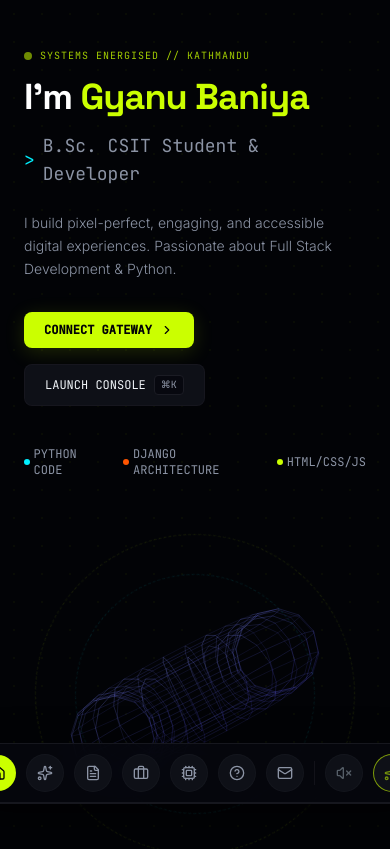
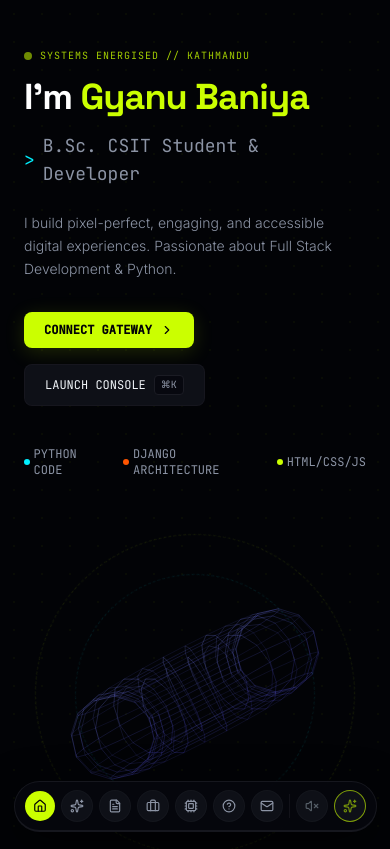
Before and after one commit to Anil-B331/portfolio-website, a React (Vite) app: page / in a window 390 px wide. Shown: the top 849 px of the page. Built offline with nearby package versions, Linux system fonts and the light colour scheme.

Commit message:
i just changed how nav doc looks in small sized devices

```diff
--- a/src/components/Dock.tsx
+++ b/src/components/Dock.tsx
@@ -35,13 +35,13 @@ export default function Dock({ onNavigate, onOpenCommand, activeSection }: DockP
   ];
 
   return (
-    <div className="fixed bottom-6 left-0 right-0 z-40 flex justify-center pointer-events-none p-4">
+    <div className="fixed bottom-3 sm:bottom-6 left-0 right-0 z-40 flex justify-center pointer-events-none px-2 sm:px-4">
       <motion.div
         id="floating-dock-container"
         initial={{ y: 20, opacity: 0 }}
         animate={{ y: 0, opacity: 1 }}
         transition={{ delay: 0.5, type: "spring", damping: 20, stiffness: 400 }}
-        className="pointer-events-auto bg-brand-dark/85 border border-brand-gray/80 backdrop-blur-md rounded-full px-4 py-2.5 flex items-center gap-2.5 md:gap-3.5 shadow-[0_12px_40px_rgba(0,0,0,0.6)] border-b-2"
+        className="pointer-events-auto bg-brand-dark/85 border border-brand-gray/80 backdrop-blur-md rounded-full px-2.5 py-2 flex items-center gap-1.5 sm:px-4 sm:py-2.5 sm:gap-2.5 md:gap-3.5 shadow-[0_12px_40px_rgba(0,0,0,0.6)] border-b-2 max-w-[calc(100vw-0.75rem)] overflow-x-auto no-scrollbar"
       >
         {/* Dock Items */}
         {dockItems.map((item, idx) => {
@@ -72,13 +72,13 @@ export default function Dock({ onNavigate, onOpenCommand, activeSection }: DockP
                   onNavigate(item.id);
                 }}
                 style={{ transform: `scale(${scale})` }}
-                className={`p-2.5 rounded-full flex items-center justify-center transition-all duration-150 relative ${
+                className={`p-2 rounded-full flex items-center justify-center transition-all duration-150 relative sm:p-2.5 ${
                   isActive
                     ? "bg-[#CBFF00] text-brand-black"
                     : "bg-brand-charcoal text-brand-neutral hover:text-[#ffffff] border border-brand-gray/50 hover:bg-brand-gray"
                 }`}
               >
-                <IconComp className="w-4 h-4" />
+                <IconComp className="w-3.5 h-3.5 sm:w-4 sm:h-4" />
 
                 {/* Soft glow on active */}
                 {isActive && (
@@ -104,7 +104,7 @@ export default function Dock({ onNavigate, onOpenCommand, activeSection }: DockP
         })}
 
         {/* Divider line */}
-        <div className="w-[1px] h-6 bg-brand-gray/60 self-center" />
+        <div className="w-px h-6 bg-brand-gray/60 self-center" />
 
         {/* Interactive sound utility toggle button */}
         <div
@@ -118,13 +118,13 @@ export default function Dock({ onNavigate, onOpenCommand, activeSection }: DockP
           <button
             onClick={toggleSound}
             style={{ transform: `scale(${hoveredIndex === dockItems.length ? 1.25 : 1})` }}
-            className={`p-2.5 rounded-full flex items-center justify-center transition-all duration-150 ${
+            className={`p-2 rounded-full flex items-center justify-center transition-all duration-150 sm:p-2.5 ${
               soundOn
                 ? "bg-brand-charcoal text-brand-neon hover:text-[#ffffff] border border-brand-[#CBFF00]/30 hover:bg-brand-gray"
                 : "bg-brand-charcoal text-[#555e67] hover:text-brand-light border border-brand-gray/50"
             }`}
           >
-            {soundOn ? <Volume2 className="w-4 h-4" /> : <VolumeX className="w-4 h-4" />}
+            {soundOn ? <Volume2 className="w-3.5 h-3.5 sm:w-4 sm:h-4" /> : <VolumeX className="w-3.5 h-3.5 sm:w-4 sm:h-4" />}
           </button>
 
           <AnimatePresence>
@@ -153,9 +153,9 @@ export default function Dock({ onNavigate, onOpenCommand, activeSection }: DockP
           <button
             onClick={onOpenCommand}
             style={{ transform: `scale(${hoveredIndex === dockItems.length + 1 ? 1.25 : 1})` }}
-            className="p-2.5 rounded-full flex items-center justify-center bg-brand-charcoal border border-brand-neon/60 hover:border-brand-neon hover:bg-brand-gray text-[#ffffff] hover:text-[#ffffff] transition-all"
+            className="p-2 rounded-full flex items-center justify-center bg-brand-charcoal border border-brand-neon/60 hover:border-brand-neon hover:bg-brand-gray text-[#ffffff] hover:text-[#ffffff] transition-all sm:p-2.5"
           >
-            <Sparkles className="w-4 h-4 text-brand-neon animate-pulse" />
+            <Sparkles className="w-3.5 h-3.5 text-brand-neon animate-pulse sm:w-4 sm:h-4" />
           </button>
 
           <AnimatePresence>
```
